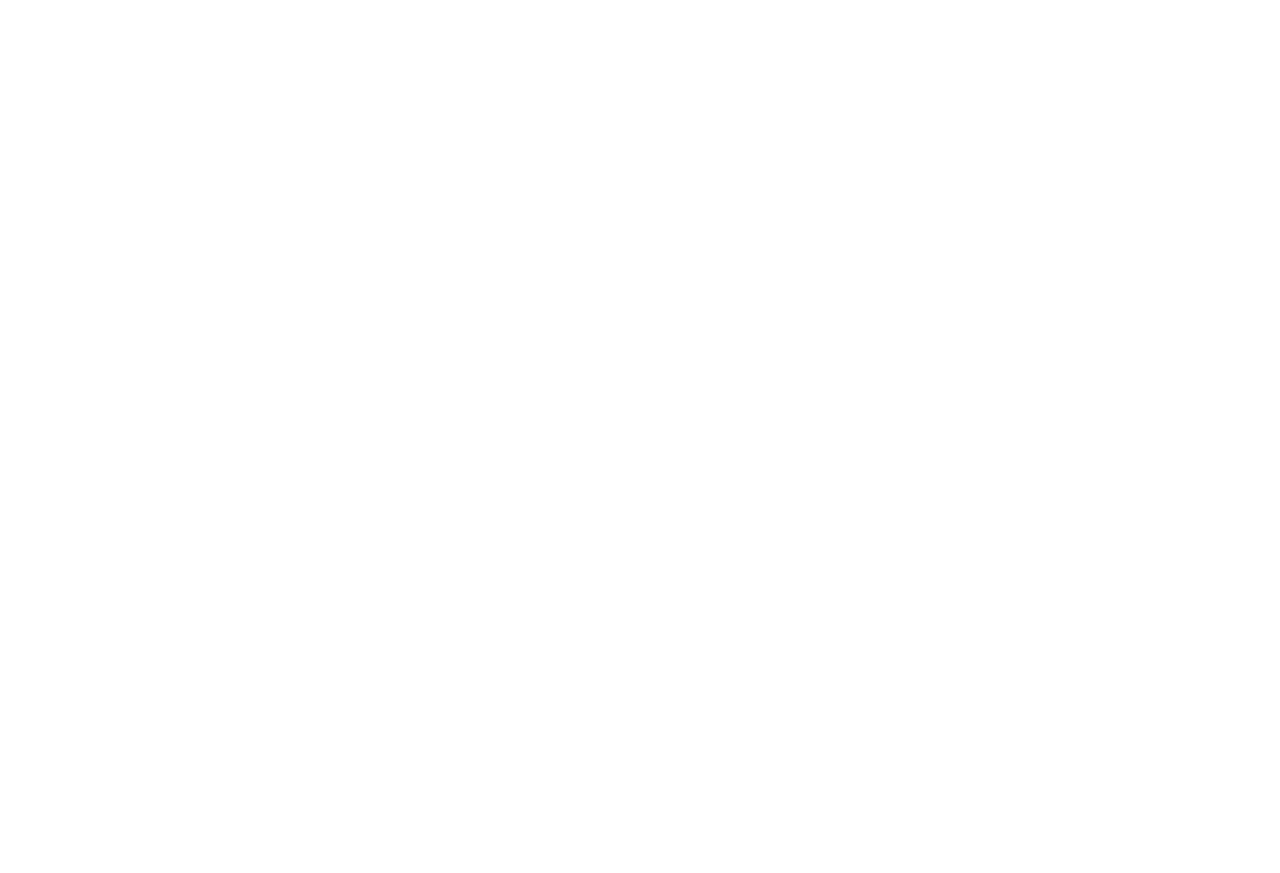
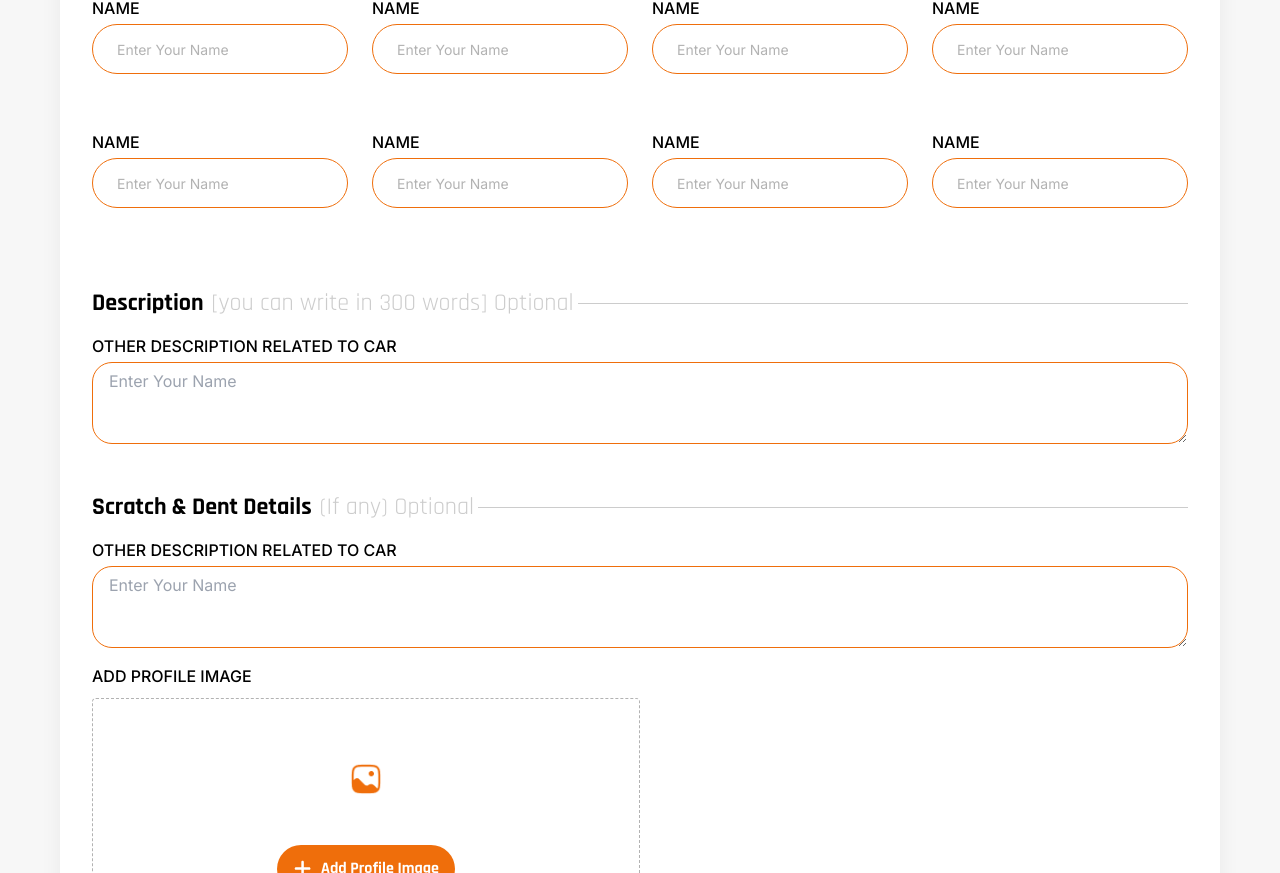
Before and after one commit to CodePriyansh/car_dealer2, a Next.js app: page /addcar in a window 1280 px wide. Before the commit this address had no page. Shown: the part 427-1300 px from the top of the page. Before the commit the page ends 800 px from the top, so only its background shows below. Built offline with nearby package versions, Linux system fonts and the light colour scheme.

Commit message:
add car component added

```diff
--- /dev/null
+++ b/src/app/addcar/page.tsx
@@ -0,0 +1,10 @@
+import AddCarForm from '@/components/AddCar'
+import Header from '@/components/Common/Header'
+import React from 'react'
+
+export default function AddCarPage() {
+  return (
+    <div><Header/>
+    <AddCarForm/></div>
+  )
+}
--- a/src/app/page.tsx
+++ b/src/app/page.tsx
@@ -1,6 +1,9 @@
+import Header from "@/components/Common/Header";
+import SubHeader from "@/components/Common/SubHeader";
 import React from "react";
 export default function Home() {
   return (
-  <div className="flex justify-center items-center text-5xl align-middle">main page</div>
+  <div ><Header/>
+  <SubHeader/></div>
   );
 }
--- a/src/assets/Images.tsx
+++ b/src/assets/Images.tsx
@@ -3,10 +3,14 @@
 import myCar from './my_car.png'
 import plus from './plus.svg'
 import backArrow from './back-arrow.svg'
+import whitePlus from './white-plus.svg'
+import clearFilter from './clear-filter.svg'
 export const Images={
     signup,
     uploadImg,
     myCar,
     plus,
-    backArrow
+    backArrow,
+    whitePlus,
+    clearFilter
 }
--- /dev/null
+++ b/src/components/AddCar/index.tsx
@@ -0,0 +1,105 @@
+import React from "react";
+import styles from "./styles.module.css";
+import signupStyles from '../SignUp/styles.module.css'
+import Image from "next/image";
+import { Images } from "@/assets/Images";
+import Button from "../Common/Button";
+
+export default function AddCarForm() {
+  const arr = [1, 2, 3, 4, 5, 5, , 6, 6, 34, 34, 343, 3];
+  return (
+    <div className={styles.wrapper}>
+      <div className={styles.form_wrapper}>
+        <p className={styles.heading}>Add car</p>
+        {/* basic details */}
+        <div className={styles.basic_detail_heading}>
+          <p className={styles.sub_heading}>basic details</p>
+          <p className={styles.line}></p>
+        </div>
+
+        <div className="grid xl:grid-cols-4 md:grid-cols-3 sm:grid-cols-2 grid-cols-1 w-full gap-6 my-4">
+          {arr?.map((item, index) => {
+            return (
+              <div className={styles.field_wrapper} key={index.toString()}>
+                <label className={styles.label_Style}>Name</label>
+                <input
+                  name="name"
+                  placeholder="Enter Your Name"
+                  className={styles.field_style}
+                />
+              </div>
+            );
+          })}
+        </div>
+
+        {/* description */}
+        <div className={styles.basic_detail_heading}>
+          <p className={styles.sub_heading}>Description</p>
+          <p className={styles.special_heading}>
+            [you can write in 300 words] Optional
+          </p>
+          <p className={styles.line}></p>
+        </div>
+        <div className="my-4">
+          <div className={styles.field_wrapper}>
+            <label className={styles.label_Style}>
+              Other Description related to car
+            </label>
+            <textarea
+              name="name"
+              rows={6}
+              placeholder="Enter Your Name"
+              className={`border border-primary rounded-[20px] max-!h-full !h-full px-4 py-2`}
+            />
+          </div>
+        </div>
+
+
+
+ {/* Scratch & Dent Details */}
+ <div className={styles.basic_detail_heading}>
+          <p className={styles.sub_heading}>Scratch & Dent Details</p>
+          <p className={styles.special_heading}>
+          (If any) Optional
+          </p>
+          <p className={styles.line}></p>
+        </div>
+        <div className="my-4">
+          <div className={styles.field_wrapper}>
+            <label className={styles.label_Style}>
+              Other Description related to car
+            </label>
+            <textarea
+              name="name"
+              rows={6}
+              placeholder="Enter Your Name"
+              className={`border border-primary rounded-[20px] max-!h-full !h-full px-4 py-2`}
+            />
+          </div>
+        </div>
+
+
+        {/* //Scratch & Dent Image (Optional)  */}
+        <div className="sm:w-1/2 w-full">
+          <label className={signupStyles.label_Style}>Add Profile Image</label>
+          <div className={signupStyles.dotted_box}>
+            <Image src={Images.uploadImg} alt="img" className="w-8 h-8" />
+            <Button otherStyles="mt-[50px]">
+              <Image src={Images.plus} alt="plus" width={20} height={20} />
+              Add Profile Image
+            </Button>
+            <input
+              type="file"
+              style={{ display: "none" }}
+              name="profileImage"
+            />
+          </div>
+        </div>
+
+
+        {/* // button  */}
+        <Button otherStyles={styles.next_btn}>Next</Button>
+      </div>
+    </div>
+  );
+}
--- /dev/null
+++ b/src/components/AddCar/styles.module.css
@@ -0,0 +1,35 @@
+.wrapper{
+    @apply bg-f7f7f7 w-full px-[60px] py-[44px]
+}
+.form_wrapper{
+    @apply flex bg-white p-8 flex-col;
+    box-shadow: 0px 0px 20px 0px #0000000F;
+
+}
+.heading{
+    @apply text-primary sm:text-[36px] text-[32px] font-bold  text-center w-full font-rajdhani;
+}
+.basic_detail_heading{
+@apply flex w-full items-center mt-8;
+}
+.sub_heading{
+@apply font-rajdhani whitespace-nowrap text-black font-bold text-[24px] pr-1
+}
+.line{
+@apply w-full h-[1px] bg-line ;
+}
+.field_wrapper{
+    @apply flex flex-col w-full max-h-[110px] h-[110px];
+}
+.label_Style{
+    @apply text-base text-para uppercase pb-1 font-medium ;
+}
+.field_style{
+    @apply py-4 px-6 border border-primary rounded-[50px] w-full placeholder:text-[14px] placeholder:text-greyy outline-none max-h-[50px] h-[50px];
+}
+.special_heading{
+    @apply text-line font-rajdhani text-[24px] px-1 whitespace-nowrap
+}
+.next_btn{
+    @apply bg-secondary w-[300px] mx-auto text-white my-14
+}
--- /dev/null
+++ b/src/components/Common/Header/index.tsx
@@ -0,0 +1,10 @@
+import React from 'react'
+import styles from './styles.module.css'
+
+function Header() {
+  return (
+    <div className={styles.wrapper}>Header</div>
+  )
+}
+
+export default Header
--- /dev/null
+++ b/src/components/Common/Header/styles.module.css
@@ -0,0 +1,3 @@
+.wrapper{
+    @apply h-[90px] bg-white border-b border-border-primary px-[60px]
+}
--- /dev/null
+++ b/src/components/Common/SubHeader/index.tsx
@@ -0,0 +1,41 @@
+"use client"
+import React from 'react'
+import styles from './styles.module.css'
+import Button from '../Button'
+import Image from 'next/image'
+import { Images } from '@/assets/Images'
+import { useRouter } from 'next/navigation'
+
+export default function SubHeader() {
+  const router=useRouter()
+  return (
+    <div className={styles.wrapper}>
+        <div className={styles.left}>left</div>
+        <div className={styles.mid}>mid</div>
+        <div className={styles.right}>
+            <Button otherStyles={styles.clear_fil_btn}>
+            <Image
+                            src={Images.clearFilter}
+                            alt="img"
+                            className="w-[18px] h-[18px]"
+                          />
+               clear filter</Button>
+            <Button otherStyles={styles.fill_btn}
+            onclick={()=>router.push('/addcar')}>
+            <Image
+                            src={Images.whitePlus}
+                            alt="img"
+                            className="w-[18px] h-[18px]"
+                          />
+                Add car</Button>
+            <Button otherStyles={styles.fill_btn}>
+            <Image
+                            src={Images.whitePlus}
+                            alt="img"
+                            className="w-[18px] h-[18px]"
+                          />
+              Add bike</Button>
+        </div>
+    </div>
+  )
+}
--- /dev/null
+++ b/src/components/Common/SubHeader/styles.module.css
@@ -0,0 +1,21 @@
+.wrapper{
+@apply flex w-full justify-between items-center px-[60px] py-[45px] bg-f7f7f7;
+}
+
+.left{
+    @apply flex
+}
+
+.mid{
+    @apply flex
+}
+
+.right{
+    @apply flex gap-[14px]
+}
+.fill_btn{
+    @apply gap-2 items-center;
+}
+.clear_fil_btn{
+    @apply gap-2 items-center bg-transparent text-primary border-primary border;
+}
--- a/tailwind.config.ts
+++ b/tailwind.config.ts
@@ -21,7 +21,10 @@
         primary:"#EF6E0B",
         secondary:"#0059A3",
         greyy:'rgba(0, 0, 0, 0.3)',
-        para:'rgba(0, 0, 0, 1)'
+        line:'rgba(0, 0, 0, 0.2)',
+        para:'rgba(0, 0, 0, 1)',
+        'border-primary':'#0000001A',
+        'f7f7f7':'#F7F7F7',
       },
       fontSize: {
         48:"48"
```
Also changed, not shown: src/assets/clear-filter.svg (added), src/assets/white-plus.svg (added).
